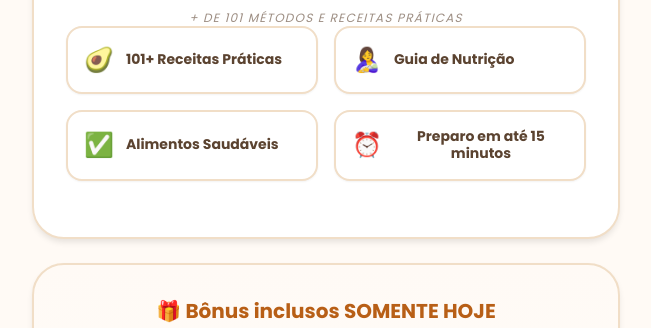
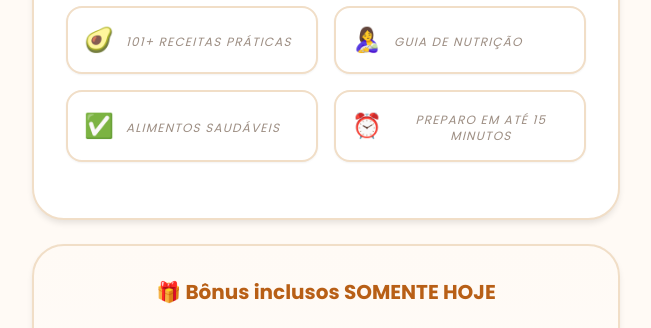
Before and after one commit to LuanFaria/luvics, a plain HTML site: page pratinho/index.html in a window 1280 px wide. Shown: the part 1818-2146 px from the top of the page, without its empty margins (314-965 px from the left). Drawn offline with nearby package versions, Linux system fonts and the light colour scheme.

Commit message:
Update index.html

```diff
--- a/pratinho/index.html
+++ b/pratinho/index.html
@@ -205,33 +205,33 @@
                 <div class="absolute bottom-4 left-1/2 -translate-x-1/2 w-40 h-8 bg-black/10 blur-xl rounded-full translate-y-2"></div>
             </div>
             <h2 class="text-3xl font-display font-black text-brand-800 mt-6 tracking-tight">Receitinhas Saudáveis</h2>
-            <p class="text-brand-900/60 font-medium uppercase tracking-widest text-xs mt-1 italic">+ de 101 métodos e receitas práticas</p>
+             <!--<p class="text-brand-900/60 font-medium uppercase tracking-widest text-xs mt-1 italic">+ de 101 métodos e receitas práticas</p>
             <!-- Benefits Grid -->
             <div class="grid grid-cols-2 gap-4 mb-6 reveal">
                 <div class="flex items-center gap-3 bg-white p-4 rounded-2xl border-2 border-brand-100 shadow-sm">
                     <span class="text-2xl shrink-0">🥑</span>
-                    <span class="font-bold text-sm leading-tight text-brand-900 break-words">
+                    <span class="text-brand-900/60 font-medium uppercase tracking-widest text-xs mt-1 italic">
                         101+ Receitas Práticas
                     </span>
                 </div>
 
                 <div class="flex items-center gap-3 bg-white p-4 rounded-2xl border-2 border-brand-100 shadow-sm">
                     <span class="text-2xl shrink-0">🤱</span>
-                    <span class="font-bold text-sm leading-tight text-brand-900 break-words">
+                    <span class="text-brand-900/60 font-medium uppercase tracking-widest text-xs mt-1 italic">
                         Guia de Nutrição
                     </span>
                 </div>
 
                 <div class="flex items-center gap-3 bg-white p-4 rounded-2xl border-2 border-brand-100 shadow-sm">
                     <span class="text-2xl shrink-0">✅</span>
-                    <span class="font-bold text-sm leading-tight text-brand-900 break-words">
+                    <span class="text-brand-900/60 font-medium uppercase tracking-widest text-xs mt-1 italic">
                         Alimentos Saudáveis
                     </span>
                 </div>
 
                 <div class="flex items-center gap-3 bg-white p-4 rounded-2xl border-2 border-brand-100 shadow-sm">
                     <span class="text-2xl shrink-0">⏰</span>
-                    <span class="font-bold text-sm leading-tight text-brand-900 break-words">
+                    <span class="text-brand-900/60 font-medium uppercase tracking-widest text-xs mt-1 italic">
                         Preparo em até 15 minutos
                     </span>
                 </div>
```
